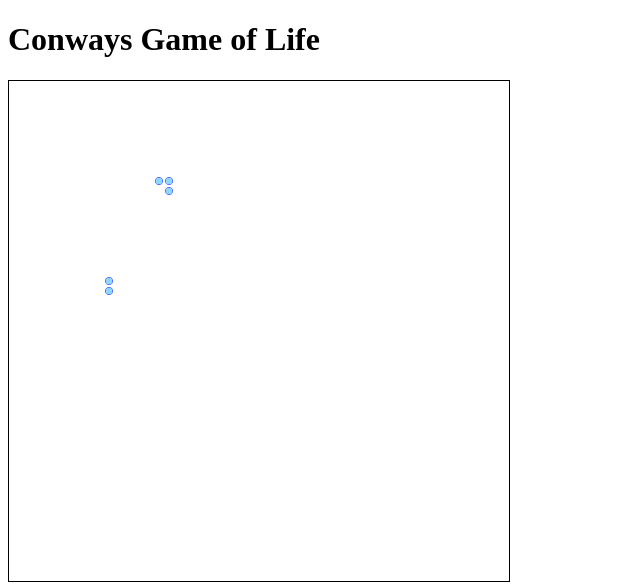
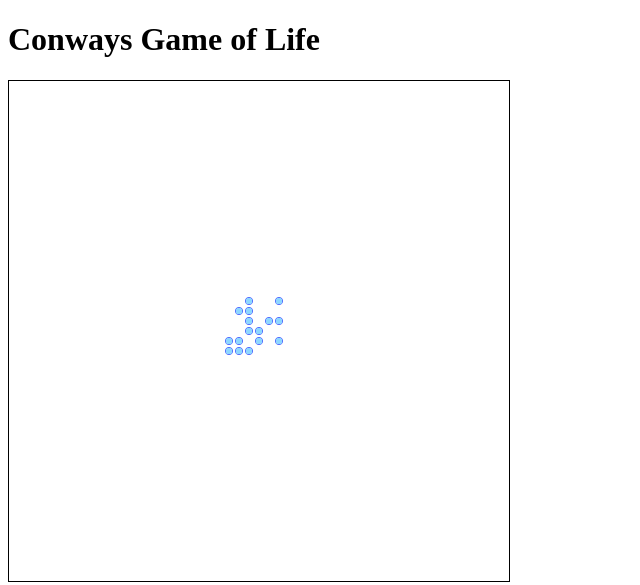
Before and after one commit to CandlelightDoener/ConwaysGameOfLife_c9, a website: page public/index.html in a window 1280 px wide. Shown: the whole page, without its empty margins (0-640 px from the left). Drawn offline with Linux system fonts and the light colour scheme.

Commit message:
input cells are generated randomly

```diff
--- a/public/canvasPainter.js
+++ b/public/canvasPainter.js
@@ -1,3 +1,14 @@
+function drawPopulation(population, canvasId) {
+    for(var i=0; i<population.length; i++) {
+        for(var j=0; j<population[i].length; j++) {
+            if(population[i][j] === true) {
+                paintCircle(canvasId, i*10, j*10);
+            }
+
+        }
+    }
+}
+
 function paintCircle(canvasId, x, y) {
     var canvas = document.getElementById(canvasId);
     var context = canvas.getContext("2d");
--- a/public/conwaysGameOfLife.js
+++ b/public/conwaysGameOfLife.js
@@ -9,8 +9,11 @@ function World() {
 }
 
 World.prototype.createRandomStartingPopulation = function() {
-    this.cells[10][20] = true;
-    this.cells[10][21] = true
+
+    for(var i=22; i<28; i++)
+        for(var j=22; j<28; j++)
+            if(Math.random() > 0.5)
+                this.cells[i][j] = true;
 }
 
 World.prototype.getCells = function() {
--- a/public/index.html
+++ b/public/index.html
@@ -28,20 +28,8 @@
             var world = new World();
             world.createRandomStartingPopulation();
 
-            var population = world.getCells();
+            drawPopulation(world.getCells(), 'world');
 
-            for(var i=0; i<population.length; i++) {
-                for(var j=0; j<population[i].length; j++) {
-                    if(population[i][j] === true) {
-                        paintCircle('world', i*10, j*10);
-                    }
-
-                }
-            }
-
-            paintCircle('world', 150, 100);
-            paintCircle('world', 160, 100);
-            paintCircle('world', 160, 110);
         </script>
     </body>
 </html>
```
